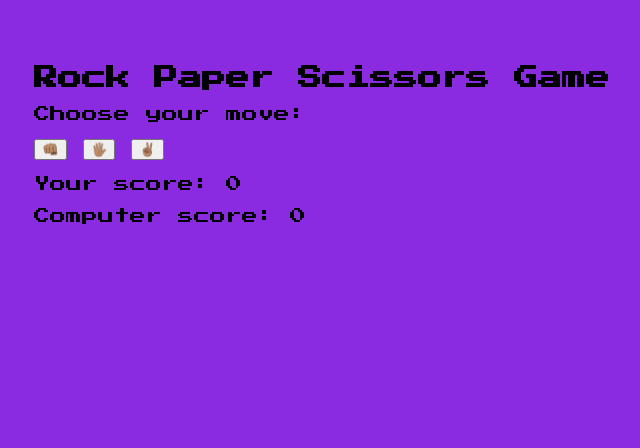
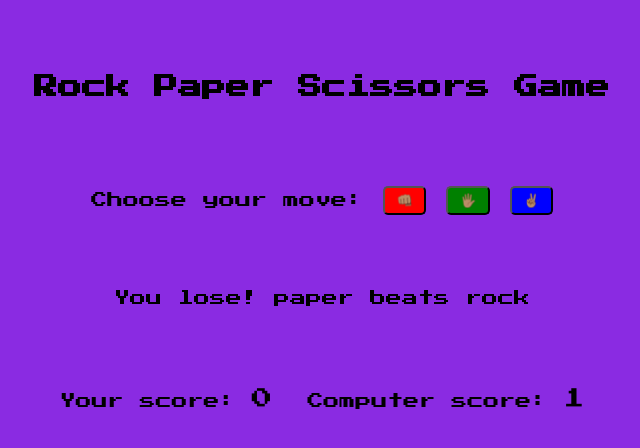
Before and after one commit to Macnelson9/rock-paper-scissors-game, a plain HTML site: page index.html in a window 1280 px wide. Both pictures are taken after a click on the button "👊🏽". Shown: the whole page, without its empty margins (318-958 px from the left). Drawn offline with Linux system fonts and the light colour scheme.

Commit message:
Added Features v2.0 Implement rock-paper-scissors game core functionality withthe following:
- Add Prettier config file for consistent code formatting
- Update HTML structure with game elements and controls
- Enhance CSS styling for better game interface
- Implement game logic in JavaScript

```diff
--- a/index.html
+++ b/index.html
@@ -19,6 +19,7 @@
         <button id="paper">&#x1f590;</button>
         <button id="scissors">&#x270c;</button> -->
       </div>
+      <p id="result"></p>
       <div class="scores-container">
         <p>Your score: <span id="user-score">0</span></p>
         <p>
--- a/script.js
+++ b/script.js
@@ -0,0 +1,42 @@
+'use strict';
+
+const buttons = document.querySelectorAll('button');
+const userScoreEl = document.getElementById('user-score');
+const computerScoreEl = document.getElementById('computer-score');
+const resultEl = document.getElementById('result');
+
+let playerScore = 0;
+let computerScore = 0;
+
+buttons.forEach(button => {
+  button.addEventListener('click', function () {
+    const result = playRound(button.id, computerPlay());
+    resultEl.textContent = result;
+  });
+});
+
+const computerPlay = function () {
+  const choices = ['rock', 'paper', 'scissors'];
+  const randomChoice = Math.floor(Math.random() * choices.length);
+
+  return choices[randomChoice];
+};
+
+const playRound = function (playerSelection, computerSelection) {
+  if (playerSelection === computerSelection) {
+    return "It's a tie!";
+  } else if (
+    (playerSelection === 'rock' && computerSelection === 'scissors') ||
+    (playerSelection === 'paper' && computerSelection === 'rock') ||
+    (playerSelection === 'scissors' && computerSelection === 'paper')
+  ) {
+    playerScore++;
+    userScoreEl.textContent = playerScore;
+
+    return `You win! ${playerSelection} beats ${computerSelection}`;
+  } else {
+    computerScore++;
+    computerScoreEl.textContent = computerScore;
+    return `You lose! ${computerSelection} beats ${playerSelection}`;
+  }
+};
--- a/styles.css
+++ b/styles.css
@@ -1,4 +1,4 @@
-@import url("https://fonts.googleapis.com/css?family=Press+Start+2P&display=swap");
+@import url('https://fonts.googleapis.com/css?family=Press+Start+2P&display=swap');
 
 *,
 *::before,
@@ -7,29 +7,96 @@
 }
 
 body {
-  font-family: "Press Start 2P", sans-serif;
+  font-family: 'Press Start 2P', sans-serif;
   display: flex;
   align-items: center;
   justify-content: center;
-  margin: 50px auto;
+  margin: 70px auto;
   background-color: blueviolet;
+}
+
+.body-container {
+  display: flex;
+  flex-direction: column;
+  align-items: center;
+  justify-content: center;
+  gap: 50px;
 }
 
 .body-container h1 {
   font-size: 1.5rem;
-  /* animation: slider 0.5s infinite; */
+  animation: bounce 3s ease infinite;
 }
 
-/* @keyframes slider {
-  0% {
-    transform: translateX(0);
+.buttons-container {
+  display: flex;
+  /* flex-direction: column; */
+  align-items: center;
+  justify-content: center;
+  gap: 20px;
+}
+
+#rock,
+#paper,
+#scissors {
+  background-color: red;
+  border-radius: 5px;
+  width: 2.7rem;
+  height: 1.8rem;
+}
+
+#paper {
+  background-color: green;
+}
+
+#scissors {
+  background-color: blue;
+}
+
+.scores-container {
+  display: flex;
+  /* flex-direction: column; */
+  justify-content: center;
+  align-items: center;
+  gap: 35px;
+}
+
+#user-score,
+#computer-score {
+  font-size: 1.3rem;
+}
+
+#rock:hover,
+#paper:hover,
+#scissors:hover {
+  transform: translateY(-5px);
+}
+
+/* Animations */
+@keyframes bounce {
+  0%,
+  20%,
+  50%,
+  80%,
+  100% {
+    transform: translateY(0);
   }
 
-  50% {
-    transform: translateX(-50);
+  40% {
+    transform: translateY(-30px);
   }
 
-  100% {
-    transform: translateX(-100);
+  60% {
+    transform: translateY(-15px);
   }
-} */
+}
+
+@keyframes appear {
+  from {
+    transform: scale(0);
+  }
+
+  to {
+    transform: scale(1);
+  }
+}
```
Also changed, not shown: 1 other file.
